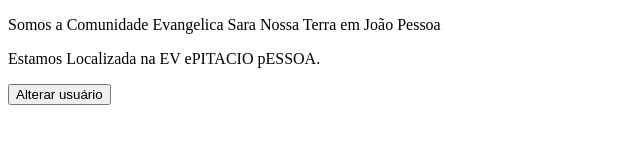
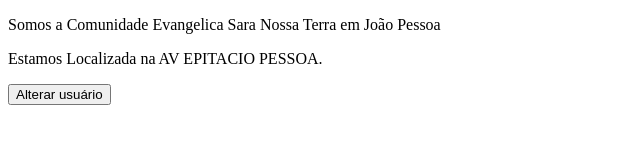
Before and after one commit to johndinho88/1, a plain HTML site: page index.html in a window 1280 px wide. Shown: the part 152-296 px from the top of the page, 0-640 px from the left. Drawn offline with Linux system fonts and the light colour scheme.

Commit message:
add avenida

```diff
--- a/index.html
+++ b/index.html
@@ -14,7 +14,7 @@
     <h3>SEja muito bem vindo</h3>
 
     <p>Somos a Comunidade Evangelica Sara Nossa Terra em João Pessoa</p>
-    <p>Estamos Localizada na EV ePITACIO pESSOA.</p>
+    <p>Estamos Localizada na AV EPITACIO PESSOA.</p>
 
 
     <button>Alterar usuário</button>
```
